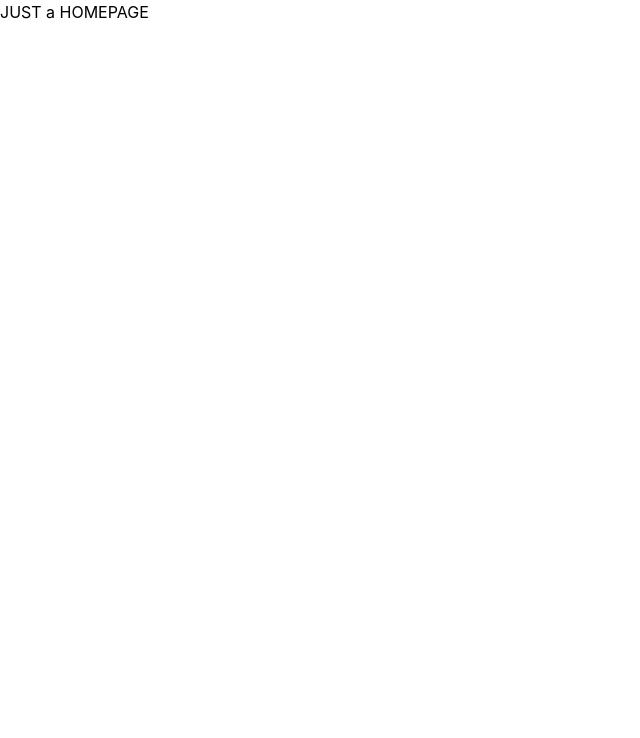
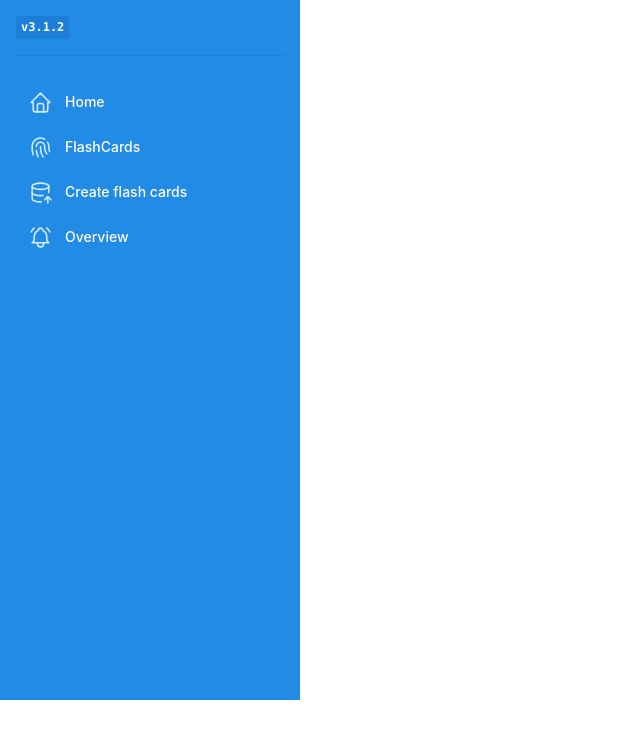
Before and after one commit to ArminJaemaa/FlashCards, a Next.js app in the folder my-app/: page / in a window 1280 px wide. Shown: the top 738 px of the page, without its empty margins (0-640 px from the left). Built offline with nearby package versions, Linux system fonts and the light colour scheme.

Commit message:
style: add navbar layout with no functionality

```diff
--- /dev/null
+++ b/my-app/app/navbar.module.css
@@ -0,0 +1,60 @@
+.navbar {
+  height: 700px;
+  width: 300px;
+  padding: var(--mantine-spacing-md);
+  display: flex;
+  flex-direction: column;
+  background-color: var(--mantine-color-blue-filled);
+}
+
+.navbarMain {
+  flex: 1;
+}
+
+.header {
+  padding-bottom: var(--mantine-spacing-md);
+  margin-bottom: calc(var(--mantine-spacing-md) * 1.5);
+  border-bottom: 1px solid var(--mantine-color-blue-7);
+}
+
+.footer {
+  padding-top: var(--mantine-spacing-md);
+  margin-top: var(--mantine-spacing-md);
+  border-top: 1px solid var(--mantine-color-blue-7);
+}
+
+.version {
+  background-color: var(--mantine-color-blue-7);
+  color: var(--mantine-color-white);
+}
+
+.link {
+  display: flex;
+  align-items: center;
+  text-decoration: none;
+  font-size: var(--mantine-font-size-sm);
+  color: var(--mantine-color-white);
+  padding: var(--mantine-spacing-xs) var(--mantine-spacing-sm);
+  border-radius: var(--mantine-radius-sm);
+  font-weight: 500;
+
+  &[data-active] {
+    &,
+    &:hover {
+      box-shadow: var(--mantine-shadow-sm);
+      background-color: var(--mantine-color-white);
+      color: var(--mantine-color-blue-filled);
+
+      .linkIcon {
+        color: var(--mantine-color-blue-filled);
+      }
+    }
+  }
+}
+
+.linkIcon {
+  color: var(--mantine-color-blue-1);
+  margin-right: var(--mantine-spacing-sm);
+  width: 25px;
+  height: 25px;
+}
--- /dev/null
+++ b/my-app/app/navbar.tsx
@@ -0,0 +1,51 @@
+"use client";
+
+import { useState } from "react";
+import {
+  IconBellRinging,
+  IconDatabaseImport,
+  IconFingerprint,
+  IconHome,
+} from "@tabler/icons-react";
+import { Code, Group } from "@mantine/core";
+import classes from "./navbar.module.css";
+
+const data = [
+  { link: "", label: "Home", icon: IconHome },
+  { link: "", label: "FlashCards", icon: IconFingerprint },
+  { link: "", label: "Create flash cards", icon: IconDatabaseImport },
+  { link: "", label: "Overview", icon: IconBellRinging },
+];
+
+export function NavbarSimpleColored() {
+  const [active, setActive] = useState("Billing");
+
+  const links = data.map((item) => (
+    <a
+      className={classes.link}
+      data-active={item.label === active || undefined}
+      href={item.link}
+      key={item.label}
+      onClick={(event) => {
+        event.preventDefault();
+        setActive(item.label);
+      }}
+    >
+      <item.icon className={classes.linkIcon} stroke={1.5} />
+      <span>{item.label}</span>
+    </a>
+  ));
+
+  return (
+    <nav className={classes.navbar}>
+      <div className={classes.navbarMain}>
+        <Group className={classes.header} justify="space-between">
+          <Code fw={700} className={classes.version}>
+            v3.1.2
+          </Code>
+        </Group>
+        {links}
+      </div>
+    </nav>
+  );
+}
--- a/my-app/app/page.tsx
+++ b/my-app/app/page.tsx
@@ -1,5 +1,9 @@
-import Image from "next/image";
+import { NavbarSimpleColored } from "./navbar";
 
 export default function Home() {
-  return <div>JUST a HOMEPAGE</div>;
+  return (
+    <>
+      <NavbarSimpleColored />
+    </>
+  );
 }
--- a/my-app/package.json
+++ b/my-app/package.json
@@ -14,6 +14,7 @@
     "@mantine/hooks": "^8.3.5",
     "@mantine/modals": "^8.3.5",
     "@supabase/supabase-js": "^2.75.0",
+    "@tabler/icons-react": "^3.35.0",
     "dayjs": "^1.11.18",
     "next": "15.5.5",
     "react": "19.1.0",
```
Also changed, not shown: 1 other file (tests, documents, lock files or other folders).
